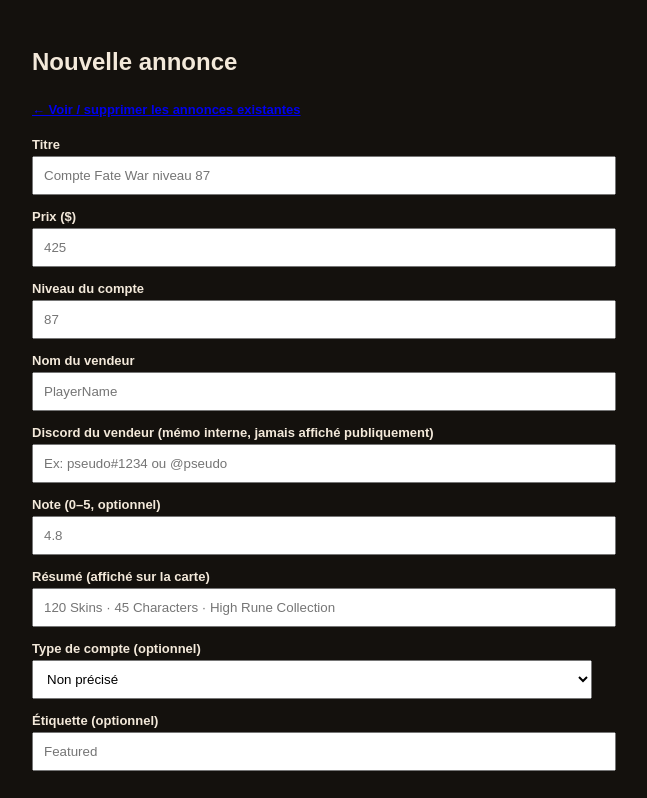
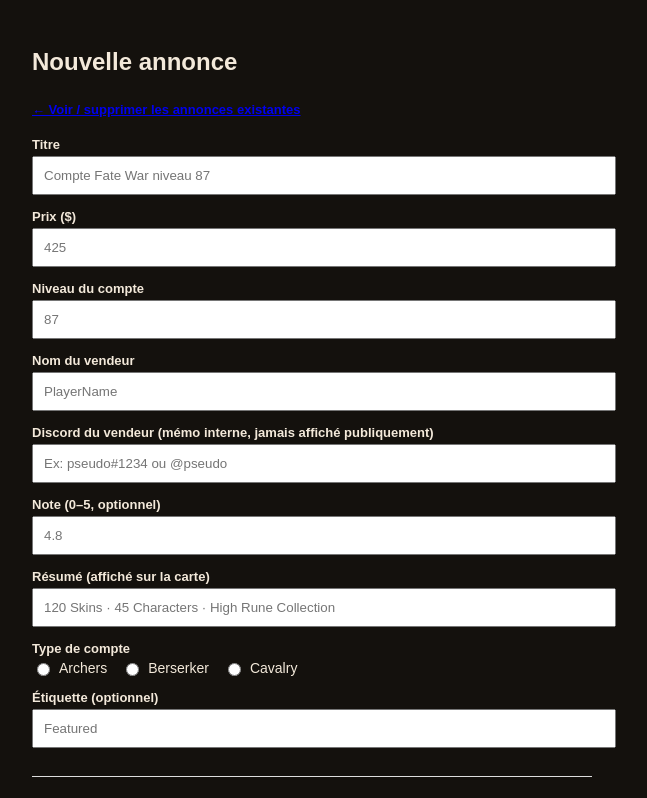
Before and after one commit to augusterecoing-sys/FateWarMarket-, a Next.js app: page /admin/new in a window 1280 px wide. Shown: the top 798 px of the page, without its empty margins (328-975 px from the left). Built offline with nearby package versions, Linux system fonts and the light colour scheme.

Commit message:
type de compte obligatoire cote admin

```diff
--- a/app/admin/new/NewListingForm.tsx
+++ b/app/admin/new/NewListingForm.tsx
@@ -80,13 +80,15 @@ export default function NewListingForm() {
       <label style={label}>Résumé (affiché sur la carte)</label>
       <input style={field} name="statLine" required placeholder="120 Skins · 45 Characters · High Rune Collection" />
 
-      <label style={label}>Type de compte (optionnel)</label>
-      <select style={field} name="accountType" defaultValue="">
-        <option value="">Non précisé</option>
+      <label style={label}>Type de compte</label>
+      <div style={{ display: "flex", gap: 14, marginBottom: 14 }}>
         {ACCOUNT_TYPES.map((t) => (
-          <option key={t.value} value={t.value}>{t.label}</option>
+          <label key={t.value} style={{ display: "flex", alignItems: "center", gap: 6, fontSize: 14, fontWeight: 400 }}>
+            <input type="radio" name="accountType" value={t.value} required />
+            {t.label}
+          </label>
         ))}
-      </select>
+      </div>
 
       <label style={label}>Étiquette (optionnel)</label>
       <input style={field} name="tag" placeholder="Featured" />
```
Also changed, not shown: app/admin/listings/[id]/edit/EditListingForm.tsx (+7 -5 lines).
